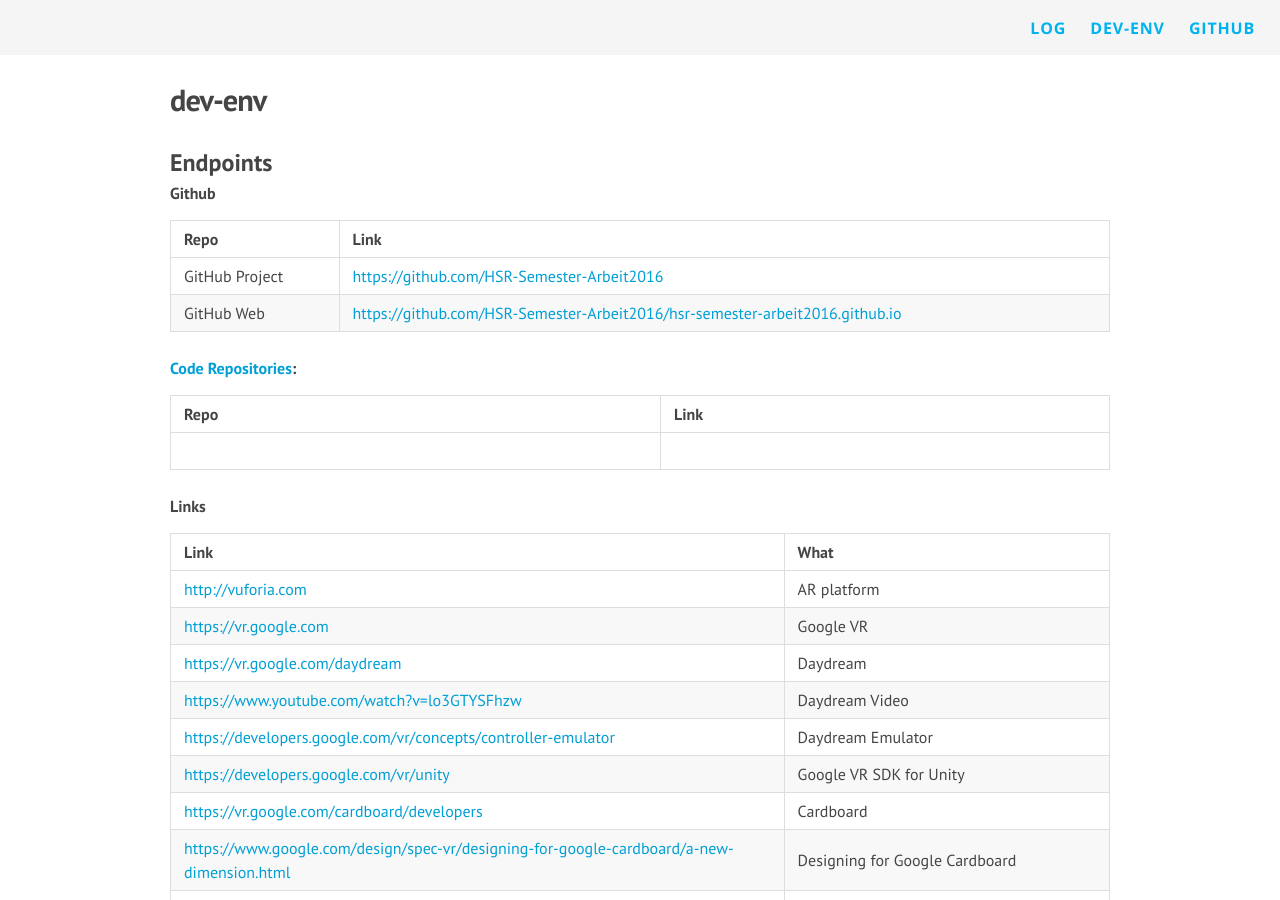
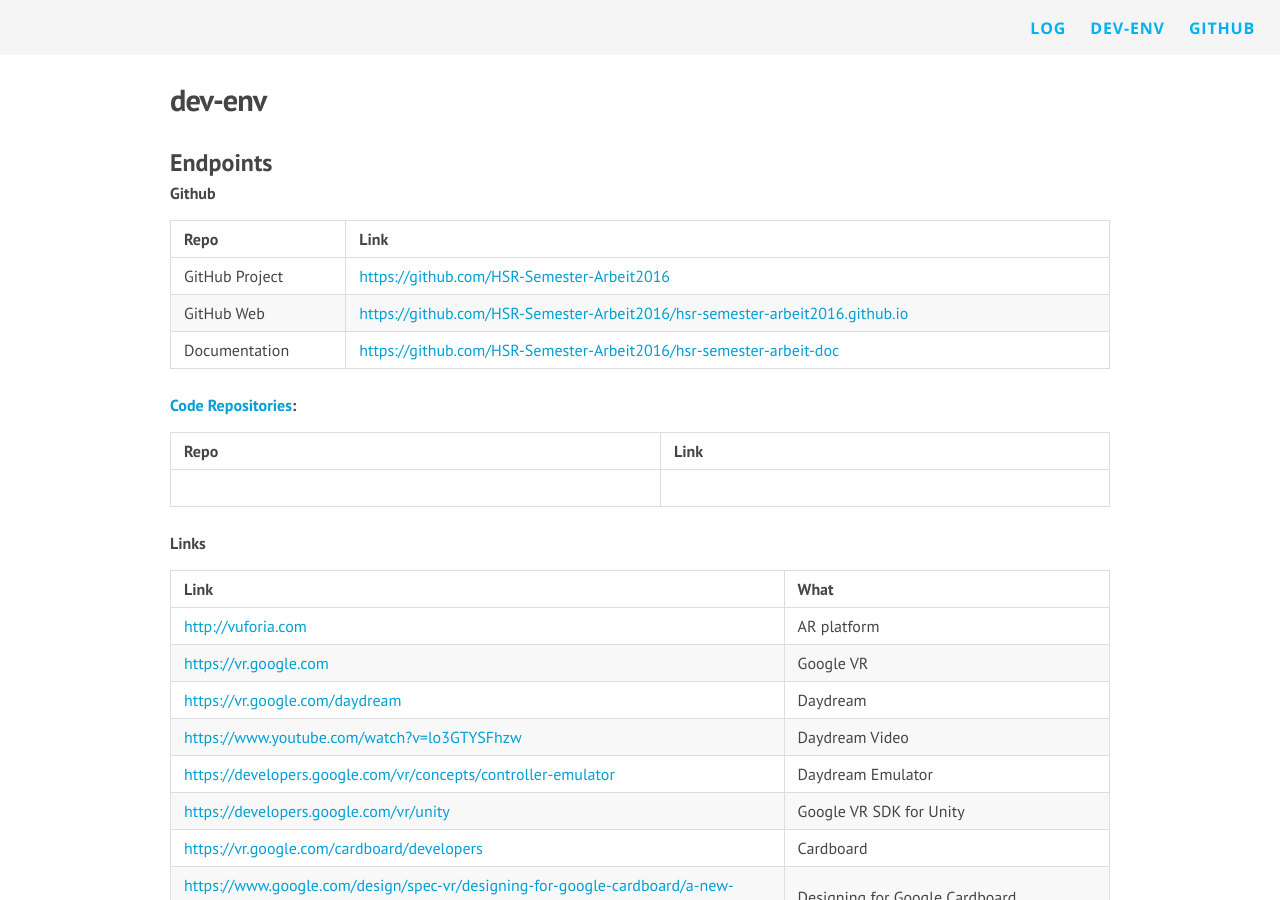
Before and after one commit to HSR-Semester-Arbeit2016/hsr-semester-arbeit2016.github.io, a Jekyll site: the page built from dev-env.md, in a window 1280 px wide and 900 px high. Built offline with Jekyll 4.4.1, drawn with Linux system fonts in a browser that asks for light colours; nearby versions of some CDN libraries.

Commit message:
Added Documentation Link

```diff
--- a/dev-env.md
+++ b/dev-env.md
@@ -11,6 +11,7 @@
 | -------------- | ---------------------------------------- |
 | GitHub Project | [https://github.com/HSR-Semester-Arbeit2016](https://github.com/HSR-Semester-Arbeit2016) |
 | GitHub Web     | [https://github.com/HSR-Semester-Arbeit2016/hsr-semester-arbeit2016.github.io](https://github.com/HSR-Semester-Arbeit2016/hsr-semester-arbeit2016.github.io) |
+| Documentation  | [https://github.com/HSR-Semester-Arbeit2016/hsr-semester-arbeit-doc](https://github.com/HSR-Semester-Arbeit2016/hsr-semester-arbeit-doc) |
 
 
 **[Code Repositories]():**
```
